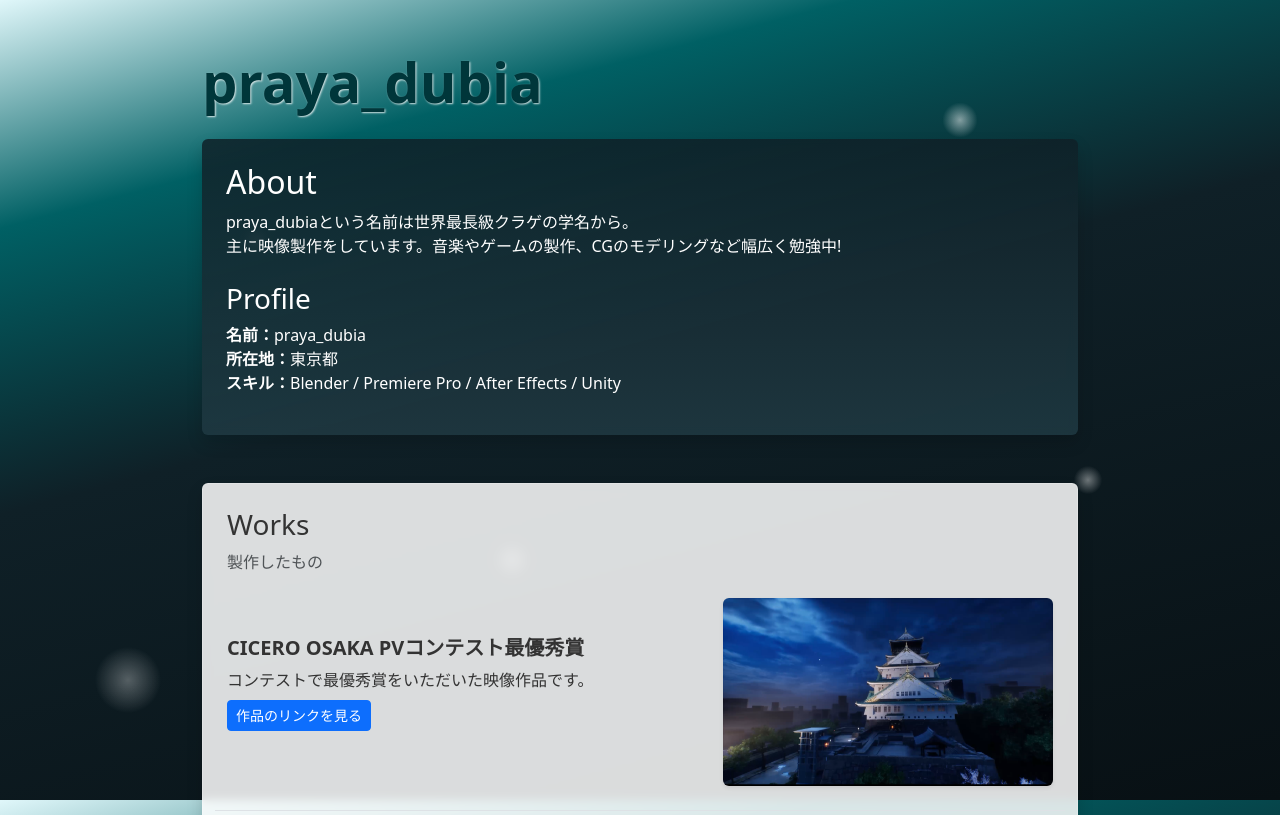
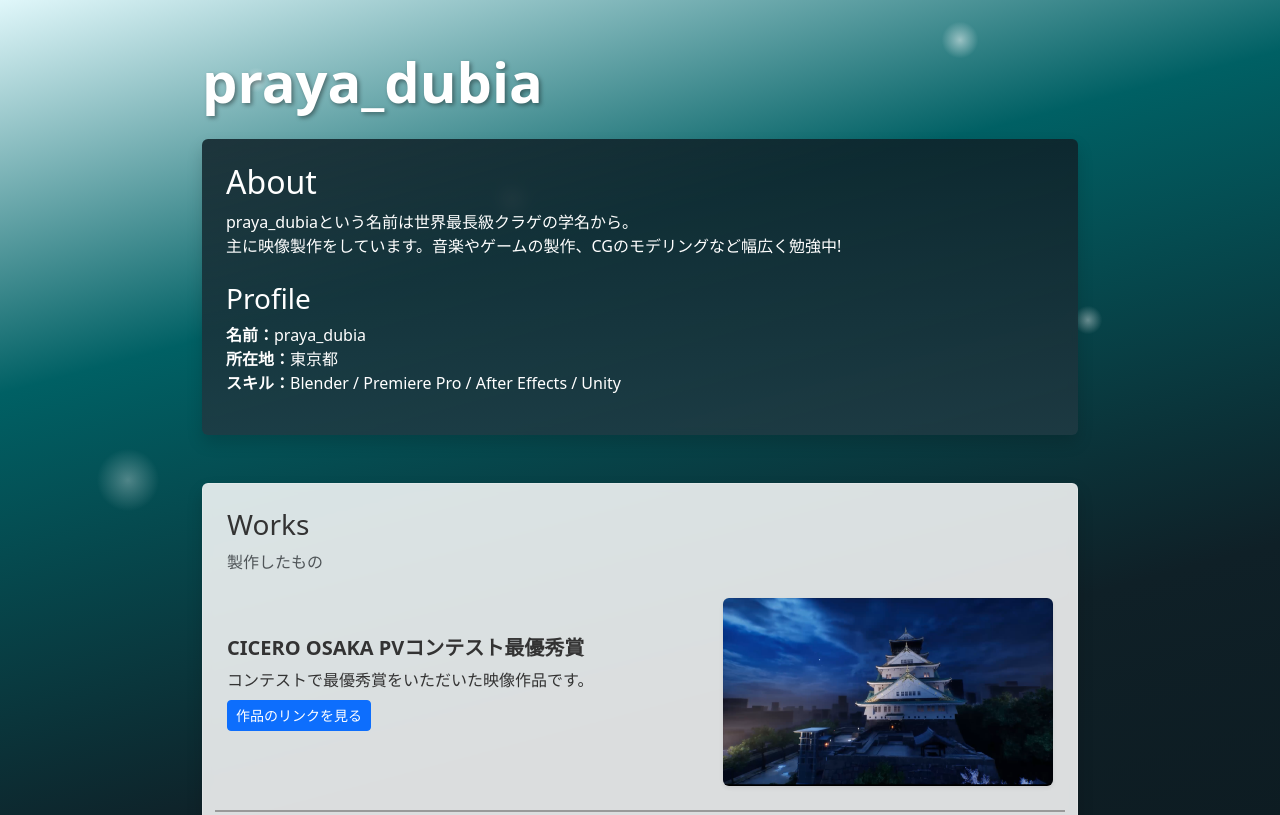
Before and after one commit to praya-dubia/praya-dubia.github.io, a plain HTML site: page index.html in a window 1280 px wide. Shown: the top 815 px of the page. Drawn offline with nearby package versions, Linux system fonts and the light colour scheme.

Commit message:
見た目改善

```diff
--- a/index.html
+++ b/index.html
@@ -8,47 +8,50 @@
     <link rel="stylesheet" href="https://cdn.jsdelivr.net/npm/bootstrap-icons@1.11.0/font/bootstrap-icons.css">
 
     <style>
-      /* 1. 画面全体の背景：水面から深海へのグラデーション */
+      /* 1. 画面全体の背景：スクロールで上下するように修正 */
       body {
-        /* 斜めに光が差し込むように165度の角度をつけ、上は明るい水色、下は深いネイビーに変化させます */
         background: linear-gradient(165deg, #e0f7fa 0%, #006064 20%, #0f2027 45%, #081014 100%);
-        background-attachment: fixed; /* スクロールしても背景のグラデーション位置を固定します */
+        /* background-attachment: fixed; を削除したことで、背景がスクロールと一緒に動くようになります */
         color: #333333;
       }
 
-      /* 2. 空気の泡の表現（CSSで白い丸を作って背景に散りばめる） */
+      /* 2. 空気の泡の表現：こちらも背景と一緒に動くように position: absolute に変更 */
       .bubble-bg {
-        position: fixed;
+        position: absolute;
         top: 0; left: 0; width: 100%; height: 100%;
-        pointer-events: none; /* 泡がクリックの邪魔をしないようにする設定 */
+        pointer-events: none;
         z-index: -1;
-        /* 薄い白の丸（泡）を、放射状グラデーション（radial-gradient）で複数配置しています */
         background-image:
-          radial-gradient(circle at 20% 30%, rgba(255,255,255,0.4) 0%, rgba(255,255,255,0) 1%),
-          radial-gradient(circle at 75% 15%, rgba(255,255,255,0.5) 0%, rgba(255,255,255,0) 1.5%),
-          radial-gradient(circle at 40% 70%, rgba(255,255,255,0.3) 0%, rgba(255,255,255,0) 2%),
-          radial-gradient(circle at 85% 60%, rgba(255,255,255,0.4) 0%, rgba(255,255,255,0) 1.2%),
-          radial-gradient(circle at 10% 85%, rgba(255,255,255,0.3) 0%, rgba(255,255,255,0) 2.5%);
+          radial-gradient(circle at 20% 10%, rgba(255,255,255,0.4) 0%, rgba(255,255,255,0) 1%),
+          radial-gradient(circle at 75% 5%, rgba(255,255,255,0.5) 0%, rgba(255,255,255,0) 1.5%),
+          radial-gradient(circle at 40% 25%, rgba(255,255,255,0.3) 0%, rgba(255,255,255,0) 2%),
+          radial-gradient(circle at 85% 40%, rgba(255,255,255,0.4) 0%, rgba(255,255,255,0) 1.2%),
+          radial-gradient(circle at 10% 60%, rgba(255,255,255,0.3) 0%, rgba(255,255,255,0) 2.5%);
       }
 
       /* 3. AboutとProfile（海っぽい背景） */
       .sea-background {
         background: linear-gradient(180deg, rgba(15,32,39,0.85) 0%, rgba(32,58,67,0.85) 100%);
         color: #ffffff;
-        backdrop-filter: blur(5px); /* 背景をほんのりぼかすおしゃれな効果 */
+        backdrop-filter: blur(5px);
       }
 
-      /* 4. WorksとHistoryの枠：背景が透ける半透明の白（ガラス風デザイン） */
+      /* 4. WorksとHistoryの枠：半透明の白（ガラス風デザイン） */
       .glass-card {
         background-color: rgba(255, 255, 255, 0.85) !important;
         backdrop-filter: blur(5px);
         border: 1px solid rgba(255, 255, 255, 0.2);
       }
 
-      /* メインタイトルの文字色調整（水面近くなので少し濃い色で見やすく） */
+      /* 【修正】メインタイトルの文字色と影の調整（白文字＋黒い影で視認性アップ） */
       .main-title {
-        color: #00363a;
-        text-shadow: 1px 1px 2px rgba(255,255,255,0.8);
+        color: #ffffff;
+        text-shadow: 2px 2px 4px rgba(0, 0, 0, 0.4);
+      }
+
+      /* 【修正】作品ごとの境界線をはっきりさせる設定 */
+      .work-border {
+        border-bottom: 2px solid #999999 !important; /* 線の太さを2px、色を濃いグレーに指定 */
       }
     </style>
   </head>
@@ -79,7 +82,7 @@
         <h3>Works</h3>
         <p class="text-muted">製作したもの</p>
 
-        <div class="row align-items-center mt-4 border-bottom pb-4">
+        <div class="row align-items-center mt-4 work-border pb-4">
           <div class="col-md-7">
             <h4 class="fs-5 fw-bold">CICERO OSAKA PVコンテスト最優秀賞</h4>
             <p>
```
